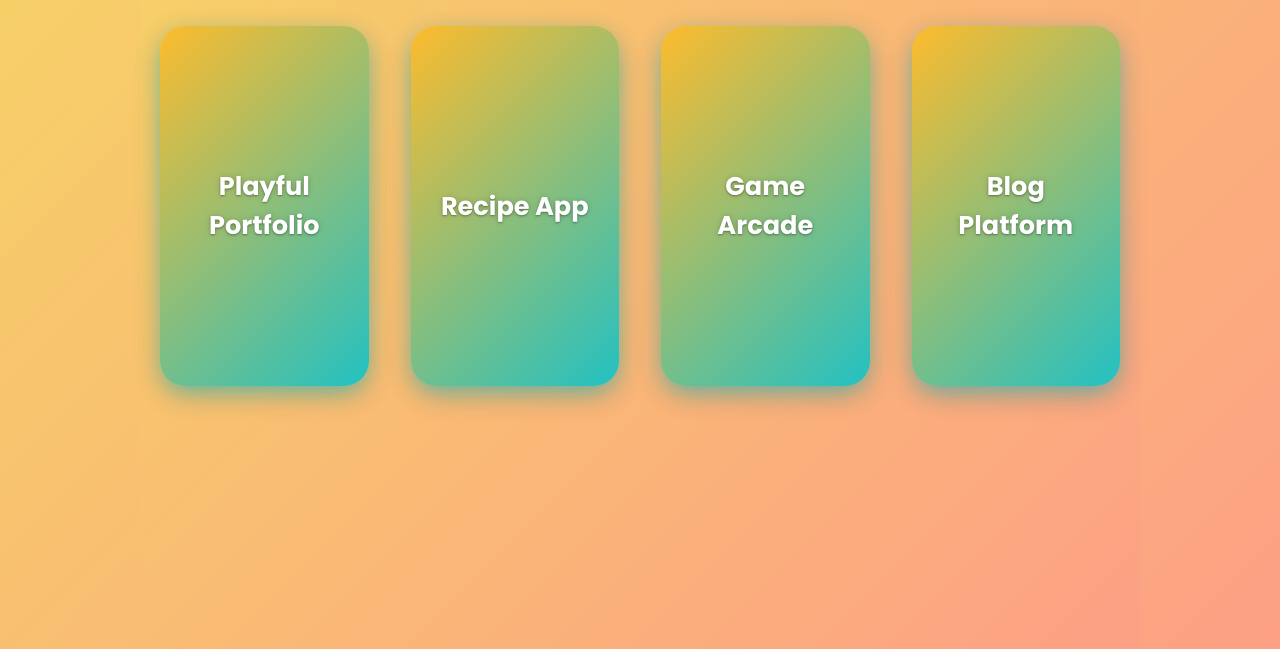
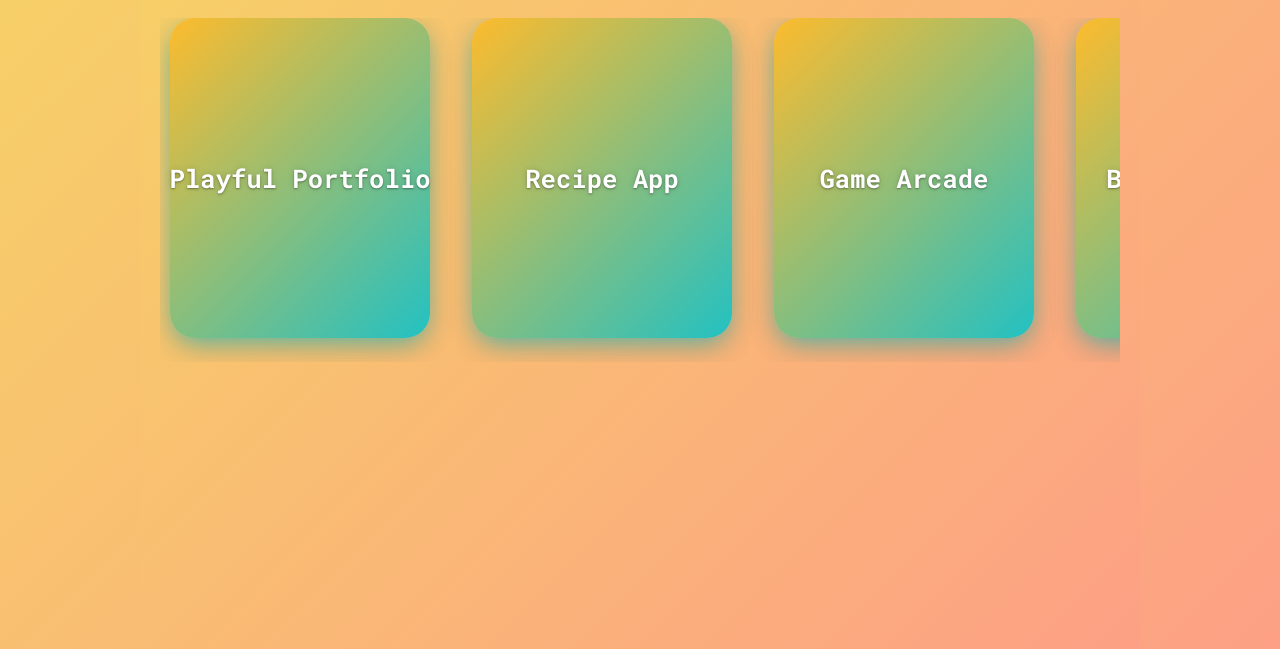
Before and after one commit to Rajendra9692385543/My-Portfolio, a plain HTML site: page projects.html in a window 1280 px wide. Shown: the part 151-800 px from the top of the page. Drawn offline with Linux system fonts and the light colour scheme.

Commit message:
Initial Commit

```diff
--- a/projects.html
+++ b/projects.html
@@ -5,38 +5,54 @@
 <meta name="viewport" content="width=device-width, initial-scale=1" />
 <title>Projects</title>
 <style>
-  @import url('https://fonts.googleapis.com/css2?family=Poppins:wght@300;700&display=swap');
+  @import url('https://fonts.googleapis.com/css2?family=Roboto+Mono:wght@400;700&display=swap');
   body, html {
     margin: 0; padding: 0;
     height: 100%;
     background: linear-gradient(135deg, #f6d365 0%, #fda085 100%);
-    font-family: 'Poppins', sans-serif;
+    font-family: 'Roboto Mono', monospace, monospace;
     color: #333;
     display: flex;
     flex-direction: column;
     align-items: center;
+    overflow-x: hidden;
+    perspective: 1500px;
   }
   .container {
     width: 960px;
     padding: 40px 20px 80px;
     text-align: center;
     flex-grow: 1;
+    overflow: hidden;
+
   }
   h1 {
     font-size: 2.8rem;
     margin-bottom: 40px;
     color: #6a3c18;
   }
+  .cards-wrapper {
+    overflow-x: auto;
+    white-space: nowrap;
+    padding-bottom: 20px;
+     /* Firefox */
+    -ms-overflow-style: none;  /* IE 10+ */
+  }
+  .cards-wrapper::-webkit-scrollbar {
+    display: none; /* Safari and Chrome */
+  }
   .cards {
-    display: flex;
-    justify-content: center;
+    display: inline-flex;
     gap: 42px;
+    padding-left: 10px;
+    /* No auto-animate for horizontal scroll */
   }
   .card {
     width: 260px;
-    height: 360px;
+    height: 320px;
     perspective: 1200px;
     cursor: pointer;
+    flex-shrink: 0;
   }
   .card-inner {
     position: relative;
@@ -47,7 +63,8 @@
     box-shadow: 0 10px 30px rgba(0,0,0,0.12);
     border-radius: 25px;
   }
-  .card:hover .card-inner {
+  .card:hover .card-inner,
+  .card:focus-within .card-inner {
     transform: rotateY(180deg);
   }
   .card-front, .card-back {
@@ -71,7 +88,9 @@
     background: linear-gradient(135deg, #fdbb2d 0%, #22c1c3 100%);
     box-shadow: 0 8px 26px -6px #22c1c3cc;
 
-    text-shadow: 0 0 6px rgba(0,0,0,0.15), 0 1px 2px rgba(0,0,0,0.35);
+    text-shadow:
+      0 0 6px rgba(0,0,0,0.15),
+      0 1px 2px rgba(0,0,0,0.35);
   }
   .card-back {
     background: linear-gradient(135deg, #4facfe 0%, #00f2fe 100%);
@@ -124,13 +143,14 @@
 <body>
   <div class="container" role="main" aria-label="Projects section">
     <h1>My Projects</h1>
+    <div class="cards-wrapper">
       <div class="cards" role="list" aria-label="List of project cards">
         <div class="card" role="listitem" tabindex="0" aria-label="Playful Portfolio project">
           <div class="card-inner">
             <div class="card-front" aria-hidden="false">Playful Portfolio</div>
             <div class="card-back" aria-hidden="true">
               <h3>Playful Portfolio</h3>
-            <p>A vibrant portfolio with creative CSS and JS animations.</p>
+              <p>A vibrant portfolio with creative CSS and JS animations to engage users.</p>
               <a href="https://example.com/playful-portfolio" target="_blank" rel="noopener noreferrer" class="btn-link" aria-label="Visit Playful Portfolio project website">View Project</a>
             </div>
           </div>
@@ -140,7 +160,7 @@
             <div class="card-front" aria-hidden="false">Recipe App</div>
             <div class="card-back" aria-hidden="true">
               <h3>Recipe App</h3>
-            <p>Colorful app to discover and share delightful recipes.</p>
+              <p>Colorful frontend app to discover, save, and share delightful recipes.</p>
               <a href="https://example.com/recipe-app" target="_blank" rel="noopener noreferrer" class="btn-link" aria-label="Visit Recipe App project website">View Project</a>
             </div>
           </div>
@@ -150,7 +170,7 @@
             <div class="card-front" aria-hidden="false">Game Arcade</div>
             <div class="card-back" aria-hidden="true">
               <h3>Game Arcade Site</h3>
-            <p>Retro-style arcade with classic games and animations.</p>
+              <p>Retro-style web arcade with classic games and smooth animations.</p>
               <a href="https://example.com/game-arcade" target="_blank" rel="noopener noreferrer" class="btn-link" aria-label="Visit Game Arcade project website">View Project</a>
             </div>
           </div>
@@ -160,8 +180,9 @@
             <div class="card-front" aria-hidden="false">Blog Platform</div>
             <div class="card-back" aria-hidden="true">
               <h3>Blog Platform</h3>
-            <p>Modern blogging platform with rich editor and responsive design.</p>
+              <p>Modern blogging platform with rich editor, tags, and responsive design optimized for all devices.</p>
               <a href="https://example.com/blog-platform" target="_blank" rel="noopener noreferrer" class="btn-link" aria-label="Visit Blog Platform project website">View Project</a>
+            </div>
           </div>
         </div>
       </div>
```
Lines whose indentation alone changed are shown as unchanged.
